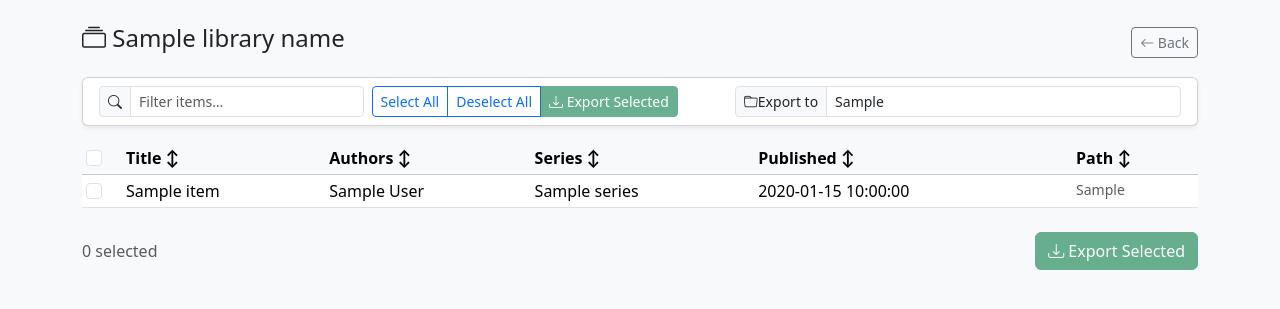
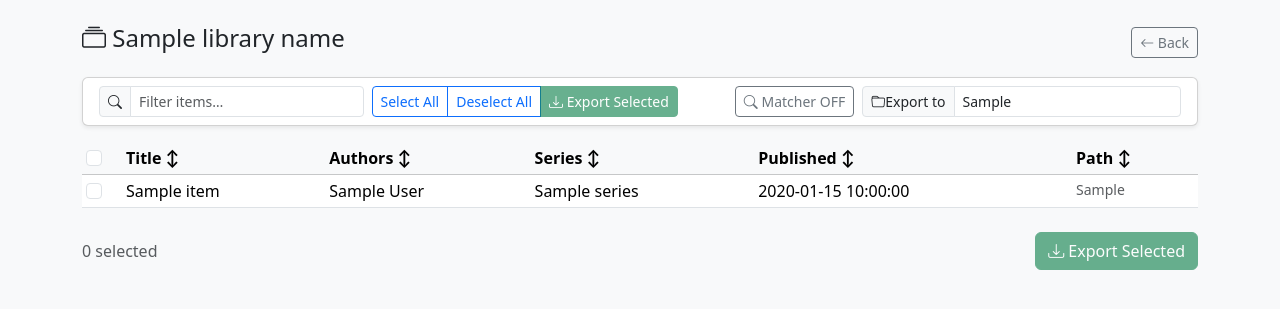
Before and after one commit to Craftwork2720/audiobookshelf-metadata-exporter, a Flask app: template templates/browse.html in a window 1280 px wide. Shown: the part 56-365 px from the top of the page. Run offline with Flask 3, Linux system fonts and the light colour scheme; the template is opened without the code that fills it: most values are stand-ins (such as "Sample title", 1, 10 or a date in 2020).

Commit message:
Update version tag to v0.2.7 and enhance browse functionality with matcher toggle

```diff
--- a/app.py
+++ b/app.py
@@ -42,13 +42,20 @@ def index():
     return render_template("index.html", libraries=libraries)
 
 
-@app.route("/browse", methods=["POST"])
+@app.route("/browse", methods=["GET", "POST"])
 def browse():
     """Show items for the selected library."""
-    library_id = request.form.get("library_id")
+    library_id = request.form.get("library_id") or request.args.get("library_id")
     if not library_id:
         flash("Please select a library.", "warning")
         return redirect(url_for("index"))
+
+    # UI toggle overrides env var default
+    matcher_param = request.args.get("matcher")
+    if matcher_param is not None:
+        matcher_enabled = matcher_param.lower() in ("true", "1", "yes")
+    else:
+        matcher_enabled = MATCHER_ENABLED
 
     try:
         library_name = db.get_library_name(library_id)
@@ -57,7 +64,7 @@ def browse():
         flash(f"Database error: {e}", "danger")
         return redirect(url_for("index"))
 
-    if MATCHER_ENABLED:
+    if matcher_enabled:
         for item in items:
             item["match"] = matcher.compare(
                 item.get("title", ""),
@@ -73,7 +80,7 @@ def browse():
         library_id=library_id,
         library_name=library_name or "Unknown Library",
         default_export_path=default_path,
-        matcher_enabled=MATCHER_ENABLED,
+        matcher_enabled=matcher_enabled,
     )
 
 
--- a/templates/browse.html
+++ b/templates/browse.html
@@ -43,6 +43,12 @@
                     </div>
                 </div>
                 {% endif %}
+                <div class="col-md-auto">
+                    <a href="{{ url_for('browse', library_id=library_id, matcher='false' if matcher_enabled else 'true') }}"
+                       class="btn btn-sm {% if matcher_enabled %}btn-success{% else %}btn-outline-secondary{% endif %}">
+                        <i class="bi bi-search"></i> Matcher {% if matcher_enabled %}ON{% else %}OFF{% endif %}
+                    </a>
+                </div>
                 <div class="col">
                     <div class="input-group input-group-sm">
                         <span class="input-group-text"><i class="bi bi-folder"></i> Export to</span>
```
Also changed, not shown: .build/buildx.md, 1 other file.
